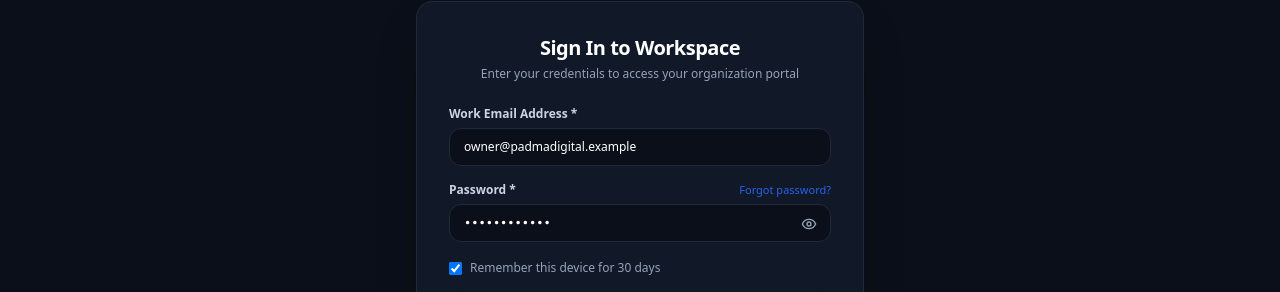
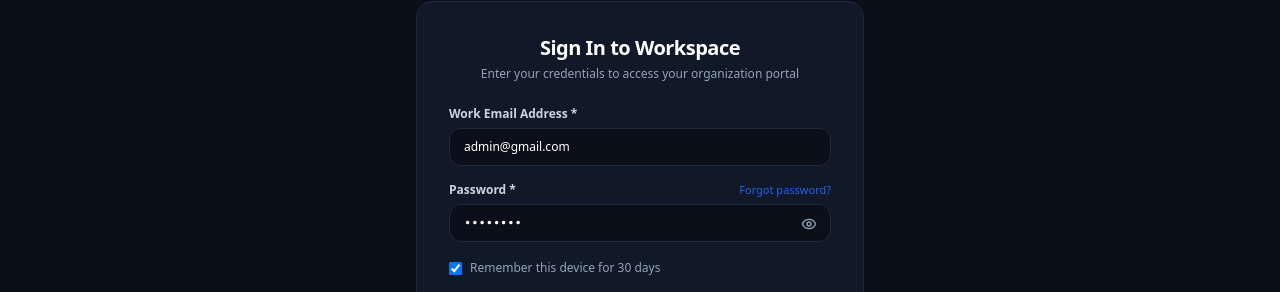
Before and after one commit to NIBIZ-SOFT/aichatbot_frontend, a Next.js app: page /login in a window 1280 px wide. Shown: the part 105-397 px from the top of the page. Built offline with nearby package versions, Linux system fonts and the light colour scheme; no server answers.

Commit message:
Update LoginScreen.tsx

```diff
--- a/src/components/auth/LoginScreen.tsx
+++ b/src/components/auth/LoginScreen.tsx
@@ -18,8 +18,8 @@ export default function LoginScreen() {
   const { currentTheme } = useTheme();
   const { showToast } = useToast();
 
-  const [email, setEmail] = useState<string>("owner@padmadigital.example");
-  const [password, setPassword] = useState<string>("DemoPass123!");
+  const [email, setEmail] = useState<string>("admin@gmail.com");
+  const [password, setPassword] = useState<string>("12345678");
   const [showPassword, setShowPassword] = useState<boolean>(false);
   const [rememberMe, setRememberMe] = useState<boolean>(true);
   const [isLoading, setIsLoading] = useState<boolean>(false);
@@ -303,8 +303,7 @@ export default function LoginScreen() {
                         >
                           {acc.name}
                         </span>
-                        <span className={`text-[9.5px] px-2 py-0.2 rounded-full font-medium ${
-                          acc.role === 'super_admin'
+                        <span className={`text-[9.5px] px-2 py-0.2 rounded-full font-medium ${acc.role === 'super_admin'
                           ? 'bg-amber-950/60 text-amber-300 border border-amber-800/40'
                           : acc.role === 'tenant_owner'
                             ? 'bg-blue-950/60 text-blue-300 border border-blue-800/40'
```
Lines whose indentation alone changed are shown as unchanged.
